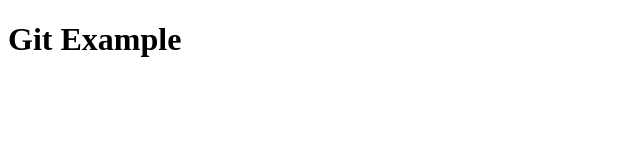
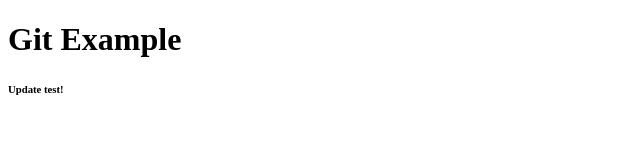
Before and after one commit to JT-AW/webdev, a plain HTML site: page index.html in a window 1280 px wide. Shown: the full height of the page, 0-640 px from the left. Drawn offline with Linux system fonts and the light colour scheme.

Commit message:
Second commit

```diff
--- a/index.html
+++ b/index.html
@@ -3,9 +3,9 @@
     <head>
         <title>Git</title>
     </head>
-
     <body>
         <h1>Git Example</h1>
+        <h6>Update test!</h6>
     </body>
 
 </html>
```
